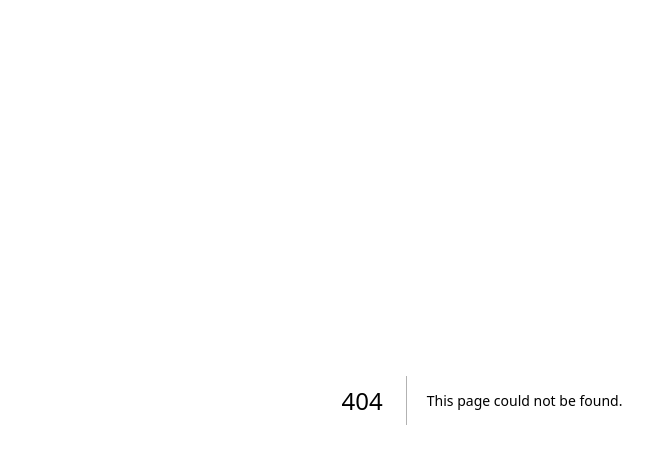
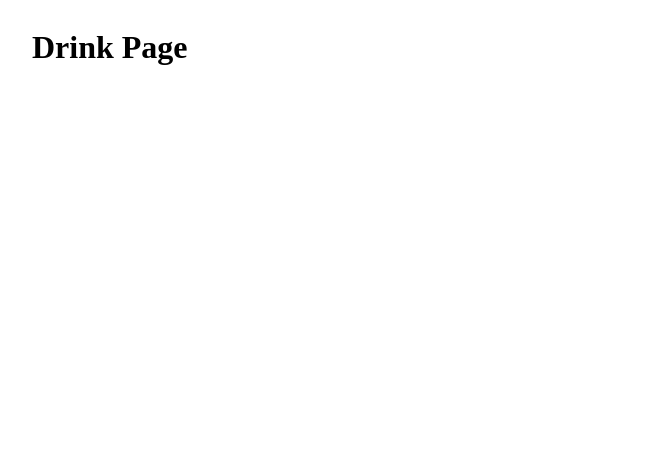
Before and after one commit to Batstone/mixologie-2, a Next.js app: page /drink in a window 1280 px wide. Before the commit this address had no page. Shown: the top 464 px of the page, without its empty margins (158-811 px from the left). Built offline with nearby package versions, Linux system fonts and the light colour scheme.

Commit message:
drink page

```diff
--- a/package.json
+++ b/package.json
@@ -12,6 +12,7 @@
     "@reduxjs/toolkit": "^2.2.7",
     "@types/react-redux": "^7.1.33",
     "next": "14.2.5",
+    "node": "^22.8.0",
     "react": "^18",
     "react-dom": "^18",
     "react-redux": "^9.1.2",
--- /dev/null
+++ b/src/app/drink/page.tsx
@@ -0,0 +1,5 @@
+export default function DrinkPage() {
+    return (
+        <h1>Drink Page</h1>
+    )
+}
--- a/src/app/page.tsx
+++ b/src/app/page.tsx
@@ -7,8 +7,8 @@ import { useAppDispatch, useAppSelector } from "./lib/redux/hooks";
 import { fetchDrinkData } from "./lib/redux/slices/searchSlice";
 import Button from "./components/button";
 import Input from "./components/input";
-import DrinkCard from "./components/drinkCard";
 import Link from "next/link";
+import DrinkCard from "./components/DrinkCard";
 
 export default function Home() {
   const [searchTerm, updateSearchterm] = useState<string>("");
```
Also changed, not shown: 1 other file (tests, documents, lock files or other folders).
